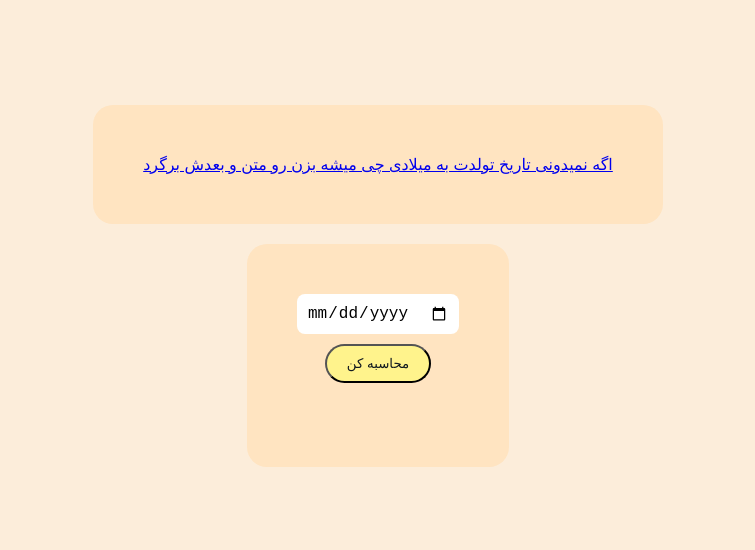
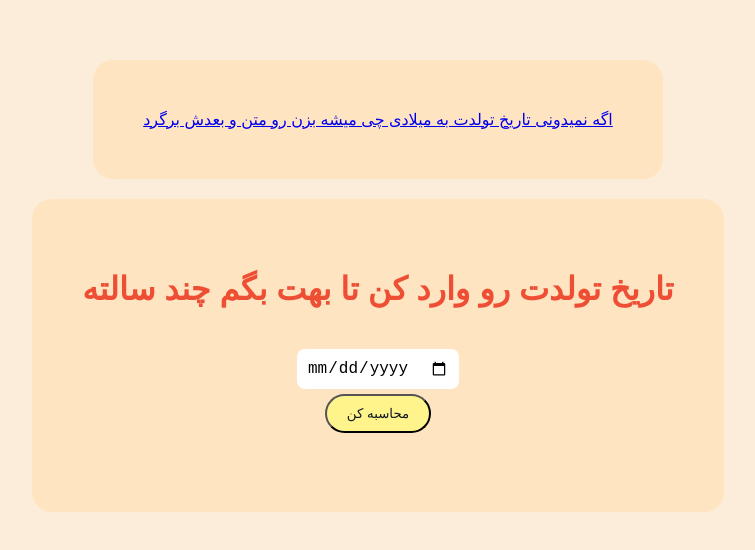
Before and after one commit to Amir-c-137/Chand-salete, a plain HTML site: page index.html in a window 1280 px wide. Shown: the part 104-654 px from the top of the page, without its empty margins (262-1017 px from the left). Drawn offline with Linux system fonts and the light colour scheme.

Commit message:
gif problem fix

```diff
--- a/index.html
+++ b/index.html
@@ -15,13 +15,14 @@
 
     <div class="container">
 
+        <h1>تاریخ تولدت رو وارد کن تا بهت بگم چند سالته</h1>
 
             <input type="date" id="dob" placeholder="تاریخ تولد را وارد کنید">
 
             <div><button class="button" onclick="startAgeUpdate()">محاسبه کن</button></div>
 
              <div>
-                <img id="gif" src="Running.gif" alt="running gif" width="450px" style="display: none; border-radius: 15px;">
+                <img id="gif" src="Running.gif" alt="running gif" width="450px" style="display: none; border-radius: 15px; margin: auto;">
             </div>
 
         <p id="age"></p>
--- a/style.css
+++ b/style.css
@@ -19,11 +19,12 @@ body {
 }
 
 div {
-    padding-top: 10px;
+    padding-top: 5px;
 }
 
 h1 {
     color: #EE4E34;
+    padding-bottom: 20px;
 }
 
 label {
```
